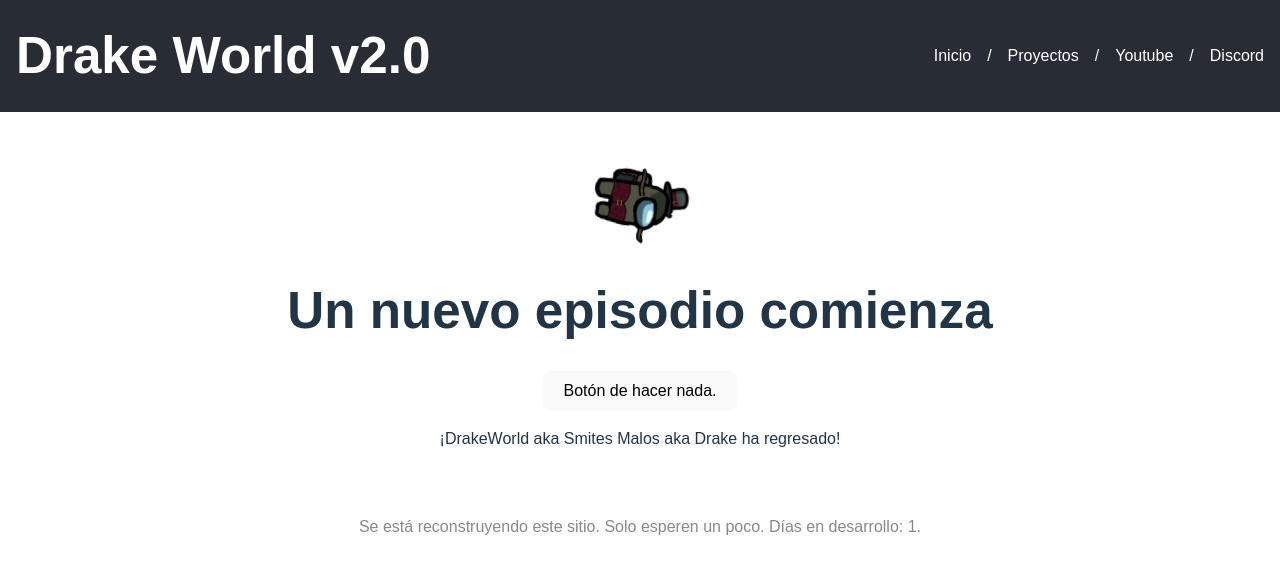
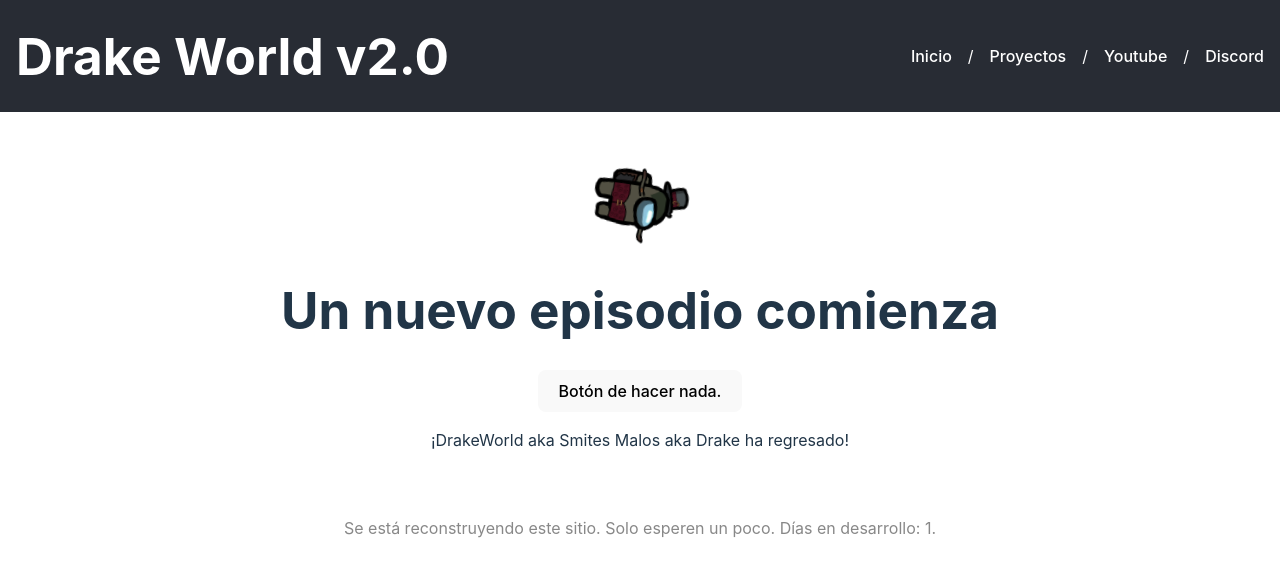
Before and after one commit to kzadorAT/drakeworld, a React (Vite) app: page / in a window 1280 px wide. Shown: the top 576 px of the page. Built offline with nearby package versions, Linux system fonts and the light colour scheme.

Commit message:
Fix fuente.

```diff
--- a/src/App.css
+++ b/src/App.css
@@ -43,10 +43,6 @@
   color: #888;
 }
 
-.App {
-  font-family: Arial, sans-serif;
-}
-
 .App-header {
   display: flex;
   justify-content: space-between;
```
